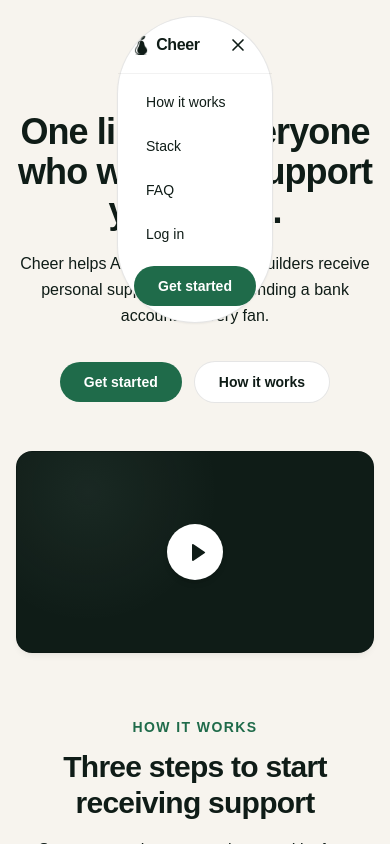
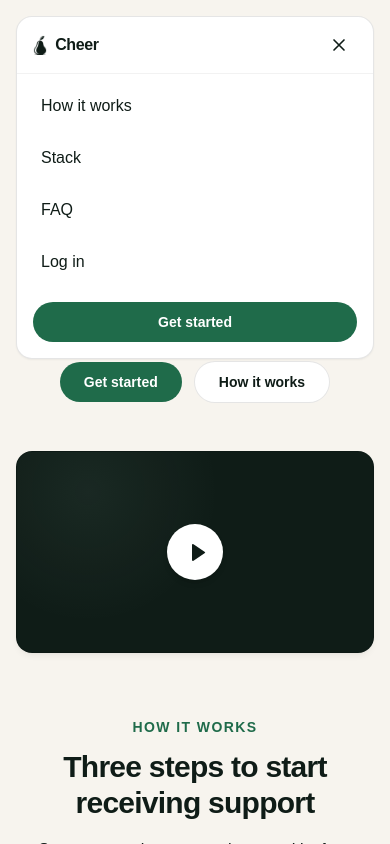
Before and after one commit to iyanuloluwa-Miracle/CHEER, a Nuxt app in the folder apps/web/: page / in a window 390 px wide. Both pictures are taken after a click on the button "Toggle navigation menu". Shown: the top 844 px of the page. Built offline with nearby package versions, Linux system fonts and the light colour scheme; a web font is replaced by a local one.

Commit message:
fix: navbar behavioral fix

```diff
--- a/apps/web/components/Navbar.vue
+++ b/apps/web/components/Navbar.vue
@@ -1,14 +1,25 @@
 <template>
-  <header class="pointer-events-none fixed inset-x-0 top-0 z-50 flex justify-center px-4 pt-4 sm:pt-5">
+  <header class="pointer-events-none fixed inset-x-0 top-0 z-50">
+    <button
+      v-if="menuOpen"
+      type="button"
+      class="pointer-events-auto absolute inset-0 h-dvh w-full cursor-default bg-cheer-ink/15 sm:hidden"
+      aria-label="Close navigation menu"
+      @click="closeMenu"
+    />
+
+    <div class="relative flex justify-center px-4 pt-4 sm:px-4 sm:pt-5">
       <div
-      class="pointer-events-auto w-fit max-w-[calc(100vw-2rem)] rounded-full border border-black/10 bg-white shadow-sm transition-[border-radius] duration-200"
-      :class="menuOpen ? 'rounded-3xl sm:rounded-full' : ''"
+        class="pointer-events-auto w-full border border-black/10 bg-white shadow-sm sm:w-fit sm:max-w-[calc(100vw-2rem)] sm:rounded-full"
+        :class="menuOpen ? 'rounded-2xl' : 'rounded-full'"
       >
-      <div class="flex items-center justify-between gap-4 px-4 py-2.5 sm:gap-6 sm:px-5 sm:py-3">
+        <div
+          class="flex items-center justify-between gap-4 px-4 py-2.5 sm:gap-6 sm:px-5 sm:py-3"
+        >
           <NuxtLink
             to="/"
             aria-label="Cheer"
-          class="shrink-0 inline-flex items-center gap-2 transition-opacity duration-200 hover:opacity-80 focus-visible:outline-none focus-visible:ring-2 focus-visible:ring-[var(--cheer-leaf)] focus-visible:ring-offset-2 focus-visible:ring-offset-white/80 rounded-sm"
+            class="inline-flex shrink-0 items-center gap-2 rounded-sm transition-opacity duration-200 hover:opacity-80 focus-visible:outline-none focus-visible:ring-2 focus-visible:ring-cheer-leaf focus-visible:ring-offset-2 focus-visible:ring-offset-white/80"
             @click="closeMenu"
           >
             <img
@@ -20,12 +31,11 @@
               height="24"
               decoding="async"
             />
-          <span class="text-base font-bold leading-none tracking-tight text-[var(--cheer-ink)]">
+            <span class="text-base font-bold leading-none tracking-tight text-cheer-ink">
               Cheer
             </span>
           </NuxtLink>
 
-        <!-- Desktop navigation -->
           <nav
             class="hidden items-center gap-1 sm:flex"
             aria-label="Main navigation"
@@ -34,8 +44,8 @@
               v-for="link in sectionLinks"
               :key="link.to"
               :to="link.to"
-            class="rounded-full px-3.5 py-1.5 text-sm font-medium text-[var(--cheer-ink)]/70 transition-colors duration-200 hover:text-[var(--cheer-leaf)] focus-visible:outline-none focus-visible:ring-2 focus-visible:ring-[var(--cheer-leaf)] focus-visible:ring-offset-2 focus-visible:ring-offset-white/80"
-            :class="isLinkActive(link.to) ? 'text-[var(--cheer-leaf)]' : ''"
+              class="rounded-full px-3.5 py-1.5 text-sm font-medium text-cheer-ink/70 transition-colors duration-200 hover:text-cheer-leaf focus-visible:outline-none focus-visible:ring-2 focus-visible:ring-cheer-leaf focus-visible:ring-offset-2 focus-visible:ring-offset-white/80"
+              :class="isLinkActive(link.to) ? 'text-cheer-leaf' : ''"
             >
               {{ link.label }}
             </NuxtLink>
@@ -44,8 +54,8 @@
           <div class="hidden items-center gap-2 sm:flex">
             <NuxtLink
               :to="loginLink.to"
-            class="rounded-full px-3.5 py-1.5 text-sm font-medium text-[var(--cheer-ink)]/70 transition-colors duration-200 hover:text-[var(--cheer-leaf)] focus-visible:outline-none focus-visible:ring-2 focus-visible:ring-[var(--cheer-leaf)] focus-visible:ring-offset-2 focus-visible:ring-offset-white/80"
-            :class="isLinkActive(loginLink.to) ? 'text-[var(--cheer-leaf)]' : ''"
+              class="rounded-full px-3.5 py-1.5 text-sm font-medium text-cheer-ink/70 transition-colors duration-200 hover:text-cheer-leaf focus-visible:outline-none focus-visible:ring-2 focus-visible:ring-cheer-leaf focus-visible:ring-offset-2 focus-visible:ring-offset-white/80"
+              :class="isLinkActive(loginLink.to) ? 'text-cheer-leaf' : ''"
             >
               {{ loginLink.label }}
             </NuxtLink>
@@ -56,10 +66,9 @@
             />
           </div>
 
-        <!-- Mobile menu toggle -->
           <button
             type="button"
-          class="inline-flex h-9 w-9 items-center justify-center rounded-full text-[var(--cheer-ink)] transition-colors duration-200 hover:bg-black/[0.04] focus-visible:outline-none focus-visible:ring-2 focus-visible:ring-[var(--cheer-leaf)] focus-visible:ring-offset-2 focus-visible:ring-offset-white/80 sm:hidden"
+            class="inline-flex h-9 w-9 items-center justify-center rounded-full text-cheer-ink transition-colors duration-200 hover:bg-black/[0.04] focus-visible:outline-none focus-visible:ring-2 focus-visible:ring-cheer-leaf focus-visible:ring-offset-2 focus-visible:ring-offset-white/80 sm:hidden"
             :aria-expanded="menuOpen"
             aria-controls="mobile-nav-menu"
             aria-label="Toggle navigation menu"
@@ -94,33 +103,24 @@
           </button>
         </div>
 
-      <!-- Mobile menu -->
-      <Transition
-        enter-active-class="transition duration-200 ease-out"
-        enter-from-class="opacity-0 -translate-y-1"
-        enter-to-class="opacity-100 translate-y-0"
-        leave-active-class="transition duration-150 ease-in"
-        leave-from-class="opacity-100 translate-y-0"
-        leave-to-class="opacity-0 -translate-y-1"
-      >
         <nav
-          v-if="menuOpen"
+          v-show="menuOpen"
           id="mobile-nav-menu"
-          class="border-t border-black/5 px-4 pb-4 pt-2 sm:hidden"
+          class="border-t border-black/5 px-3 pb-4 pt-2 sm:hidden"
           aria-label="Main navigation"
         >
           <ul class="space-y-1">
             <li v-for="link in mobileNavLinks" :key="link.to">
               <NuxtLink
                 :to="link.to"
-                class="block rounded-xl px-3 py-2.5 text-sm font-medium text-[var(--cheer-ink)]/70 transition-colors duration-200 hover:bg-black/[0.03] hover:text-[var(--cheer-leaf)] focus-visible:outline-none focus-visible:ring-2 focus-visible:ring-[var(--cheer-leaf)]"
-                :class="isLinkActive(link.to) ? 'bg-black/[0.03] text-[var(--cheer-leaf)]' : ''"
+                class="block rounded-xl px-3 py-3 text-base font-medium text-cheer-ink/70 transition-colors duration-200 hover:bg-black/[0.03] hover:text-cheer-leaf focus-visible:outline-none focus-visible:ring-2 focus-visible:ring-cheer-leaf"
+                :class="isLinkActive(link.to) ? 'bg-black/[0.03] text-cheer-leaf' : ''"
                 @click="closeMenu"
               >
                 {{ link.label }}
               </NuxtLink>
             </li>
-            <li class="pt-2">
+            <li class="px-1 pt-3">
               <UiButtonLink
                 :to="signupLink.to"
                 :label="signupLink.label"
@@ -130,7 +130,7 @@
             </li>
           </ul>
         </nav>
-      </Transition>
+      </div>
     </div>
   </header>
 </template>
@@ -173,7 +173,7 @@
 }
 
 watch(
-  () => route.path,
+  () => [route.path, route.hash],
   () => {
     closeMenu();
   },
```
Lines whose indentation alone changed are shown as unchanged.
